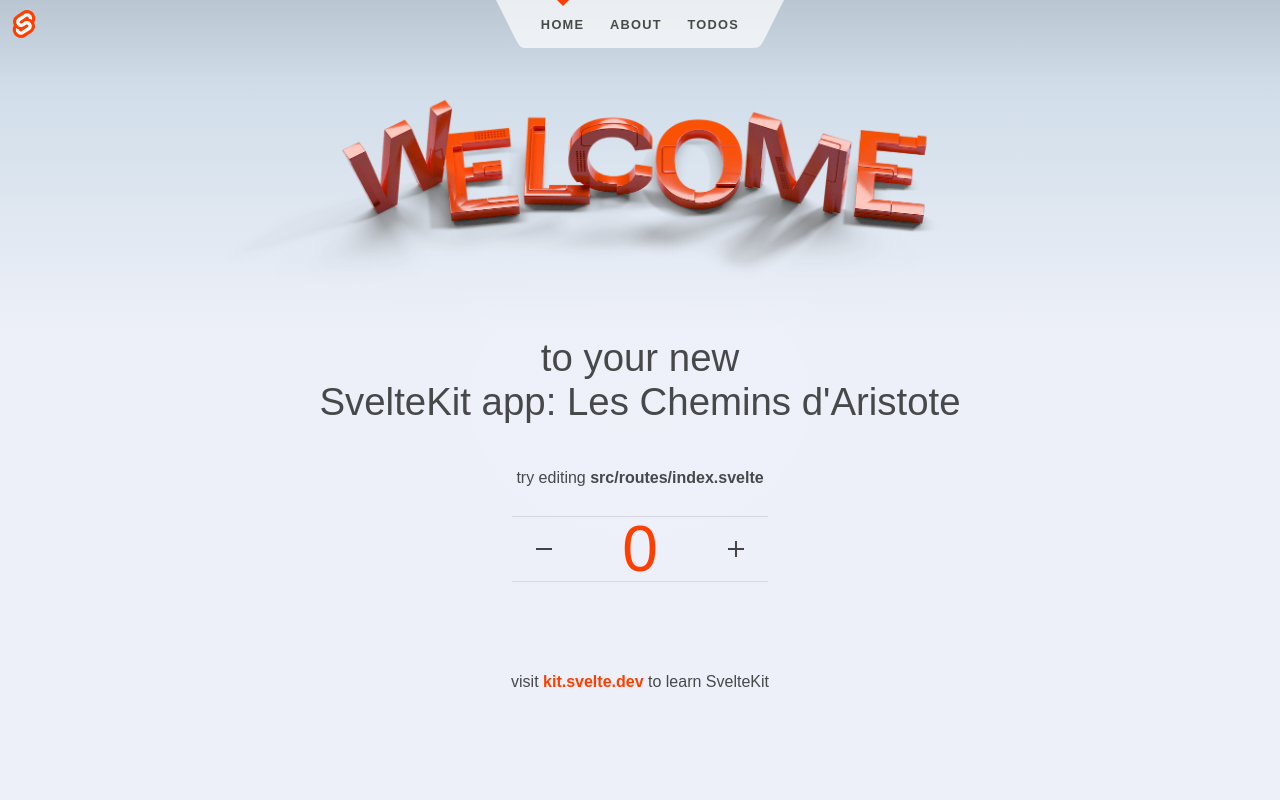
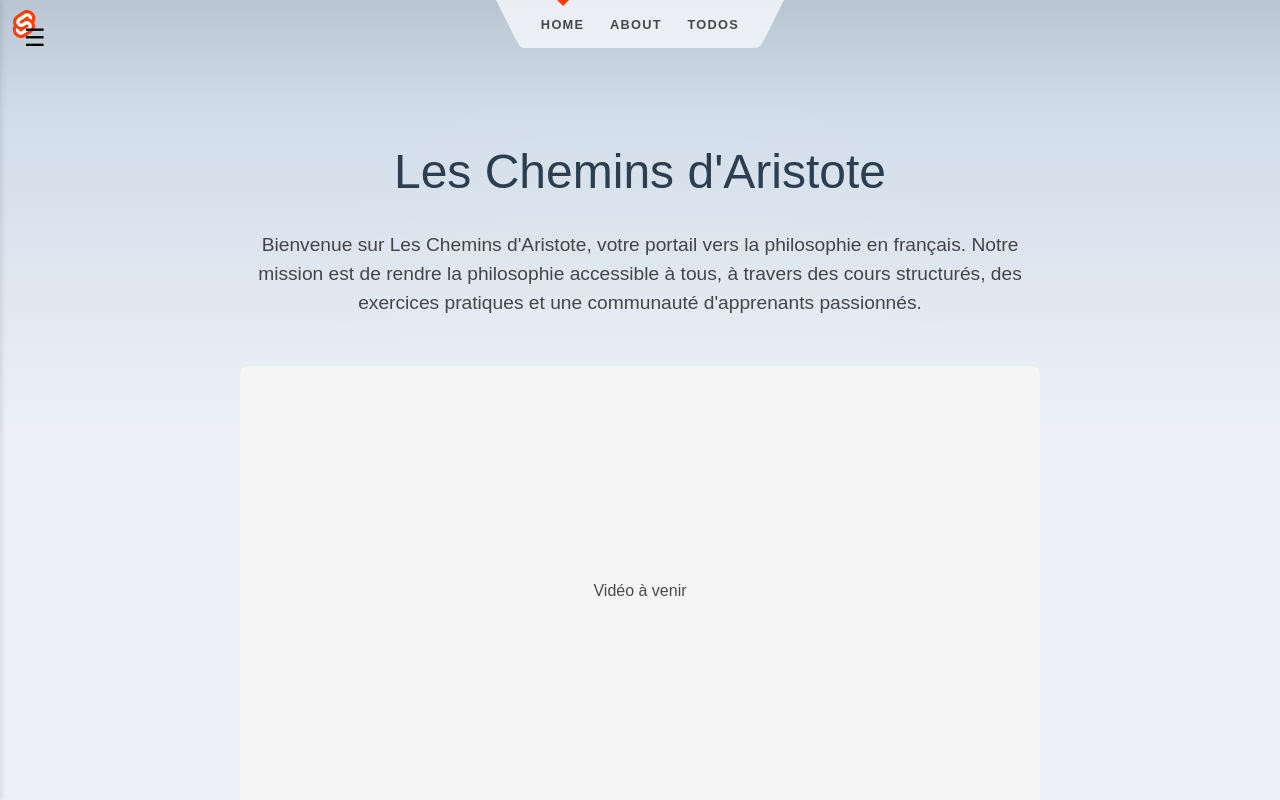
Before and after one commit to Relkondo/aristotle, a SvelteKit app: page / in a window 1280 px wide. Shown: the top 800 px of the page. Built offline with nearby package versions, Linux system fonts and the light colour scheme.

Commit message:
Front page basic layout try

```diff
--- a/src/routes/+layout.svelte
+++ b/src/routes/+layout.svelte
@@ -4,8 +4,10 @@
   import { browser } from '$app/env';
   import { page } from '$app/stores';
   import '../app.css';
+  import { onMount } from 'svelte';
 
   let analyticsId = import.meta.env.VERCEL_ANALYTICS_ID;
+  let isMenuOpen = false;
 
   $: if (browser && analyticsId) {
     webVitals({
@@ -14,28 +16,95 @@
       analyticsId
     })
   }
+
+  function toggleMenu() {
+    isMenuOpen = !isMenuOpen;
+  }
 </script>
 
 <Header />
 
-<main>
-	<slot />
-</main>
+<div class="layout">
+	<button class="menu-button" on:click={toggleMenu}>
+		<span class="menu-icon">☰</span>
+	</button>
+
+	<nav class="sidebar" class:open={isMenuOpen}>
+		<ul>
+			<li><a href="/cours">Cours</a></li>
+			<li><a href="/profile">Profile</a></li>
+			<li><a href="/preferences">Préférences</a></li>
+		</ul>
+	</nav>
+
+	<main>
+		<slot />
+	</main>
+</div>
 
 <footer>
 	<p>visit <a href="https://kit.svelte.dev">kit.svelte.dev</a> to learn SvelteKit</p>
 </footer>
 
 <style>
+	.layout {
+		display: flex;
+		min-height: 100vh;
+	}
+
+	.menu-button {
+		position: fixed;
+		top: 1rem;
+		left: 1rem;
+		z-index: 100;
+		background: none;
+		border: none;
+		font-size: 1.5rem;
+		cursor: pointer;
+		padding: 0.5rem;
+	}
+
+	.sidebar {
+		position: fixed;
+		left: -250px;
+		top: 0;
+		width: 250px;
+		height: 100vh;
+		background-color: white;
+		box-shadow: 2px 0 5px rgba(0, 0, 0, 0.1);
+		transition: left 0.3s ease;
+		z-index: 99;
+	}
+
+	.sidebar.open {
+		left: 0;
+	}
+
+	.sidebar ul {
+		list-style: none;
+		padding: 4rem 1rem 1rem 1rem;
+		margin: 0;
+	}
+
+	.sidebar li {
+		margin: 1rem 0;
+	}
+
+	.sidebar a {
+		text-decoration: none;
+		color: #333;
+		font-size: 1.1rem;
+		display: block;
+		padding: 0.5rem;
+	}
+
+	.sidebar a:hover {
+		color: #666;
+	}
+
 	main {
 		flex: 1;
-		display: flex;
-		flex-direction: column;
-		padding: 1rem;
-		width: 100%;
-		max-width: 1024px;
-		margin: 0 auto;
-		box-sizing: border-box;
+		padding: 2rem;
 	}
 
 	footer {
--- a/src/routes/+page.svelte
+++ b/src/routes/+page.svelte
@@ -1,57 +1,67 @@
 <script>
-	import Counter from '$lib/Counter.svelte';
+	// Video placeholder will be added later
 </script>
 
 <svelte:head>
-	<title>Home</title>
-	<meta name="description" content="Svelte demo app" />
+	<title>Les Chemins d'Aristote</title>
+	<meta name="description" content="Apprenez la philosophie en français" />
 </svelte:head>
 
-<section>
-	<h1>
-		<span class="welcome">
-			<picture>
-				<source srcset="svelte-welcome.webp" type="image/webp" />
-				<img src="svelte-welcome.png" alt="Welcome" />
-			</picture>
-		</span>
+<div class="container">
+	<h1>Les Chemins d'Aristote</h1>
 
-		to your new<br />SvelteKit app: Les Chemins d'Aristote
-	</h1>
+	<div class="welcome-text">
+		<p>
+			Bienvenue sur Les Chemins d'Aristote, votre portail vers la philosophie en français.
+			Notre mission est de rendre la philosophie accessible à tous, à travers des cours
+			structurés, des exercices pratiques et une communauté d'apprenants passionnés.
+		</p>
+	</div>
 
-	<h2>
-		try editing <strong>src/routes/index.svelte</strong>
-	</h2>
-
-	<Counter />
-</section>
+	<div class="video-placeholder">
+		<div class="video-container">
+			<p>Vidéo à venir</p>
+		</div>
+	</div>
+</div>
 
 <style>
-	section {
-		display: flex;
-		flex-direction: column;
-		justify-content: center;
-		align-items: center;
-		flex: 1;
+	.container {
+		max-width: 1200px;
+		margin: 0 auto;
+		padding: 2rem;
+		text-align: center;
 	}
 
 	h1 {
-		width: 100%;
+		font-size: 3rem;
+		color: #2c3e50;
+		margin-bottom: 2rem;
 	}
 
-	.welcome {
-		display: block;
-		position: relative;
-		width: 100%;
-		height: 0;
-		padding: 0 0 calc(100% * 495 / 2048) 0;
+	.welcome-text {
+		max-width: 800px;
+		margin: 0 auto 3rem auto;
+		line-height: 1.6;
+		color: #34495e;
 	}
 
-	.welcome img {
-		position: absolute;
-		width: 100%;
-		height: 100%;
-		top: 0;
-		display: block;
+	.welcome-text p {
+		font-size: 1.2rem;
+	}
+
+	.video-placeholder {
+		margin: 2rem auto;
+		max-width: 800px;
+	}
+
+	.video-container {
+		background-color: #f5f5f5;
+		aspect-ratio: 16/9;
+		display: flex;
+		align-items: center;
+		justify-content: center;
+		border-radius: 8px;
+		color: #666;
 	}
 </style>
```
